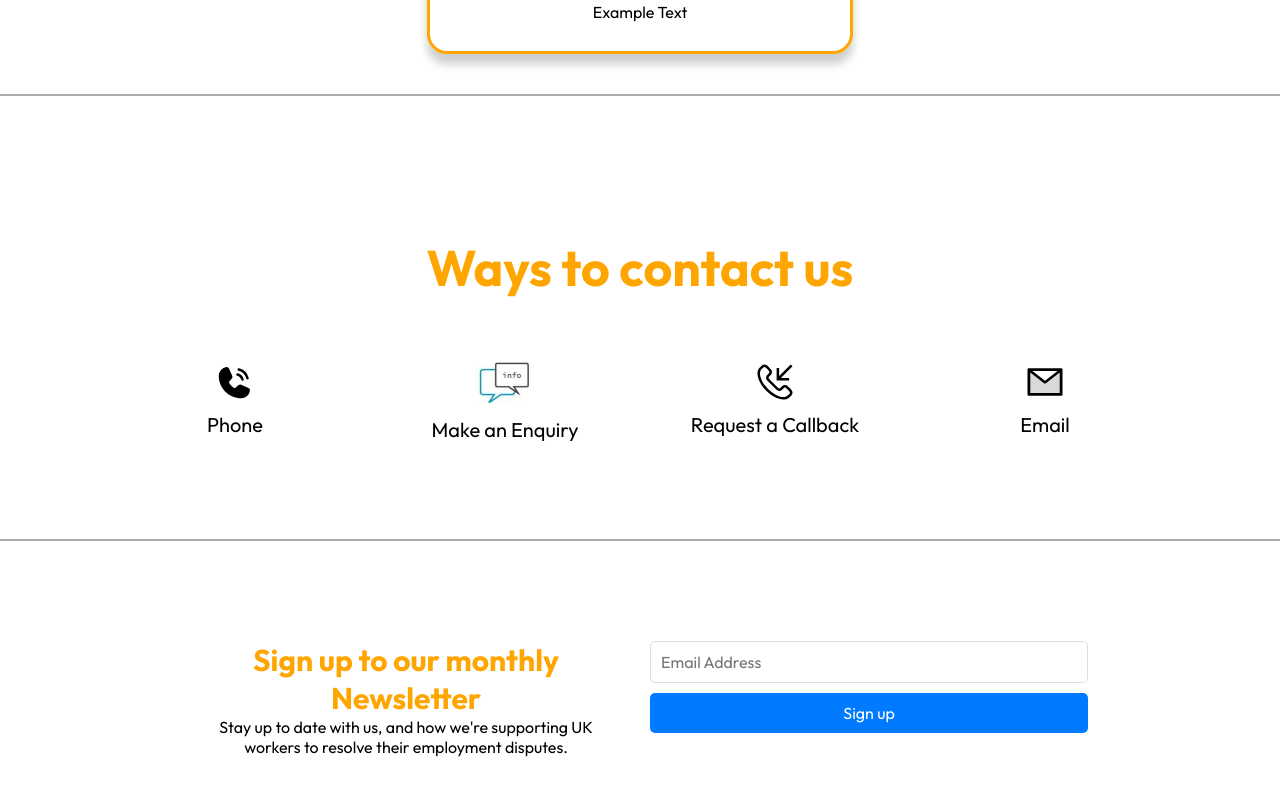
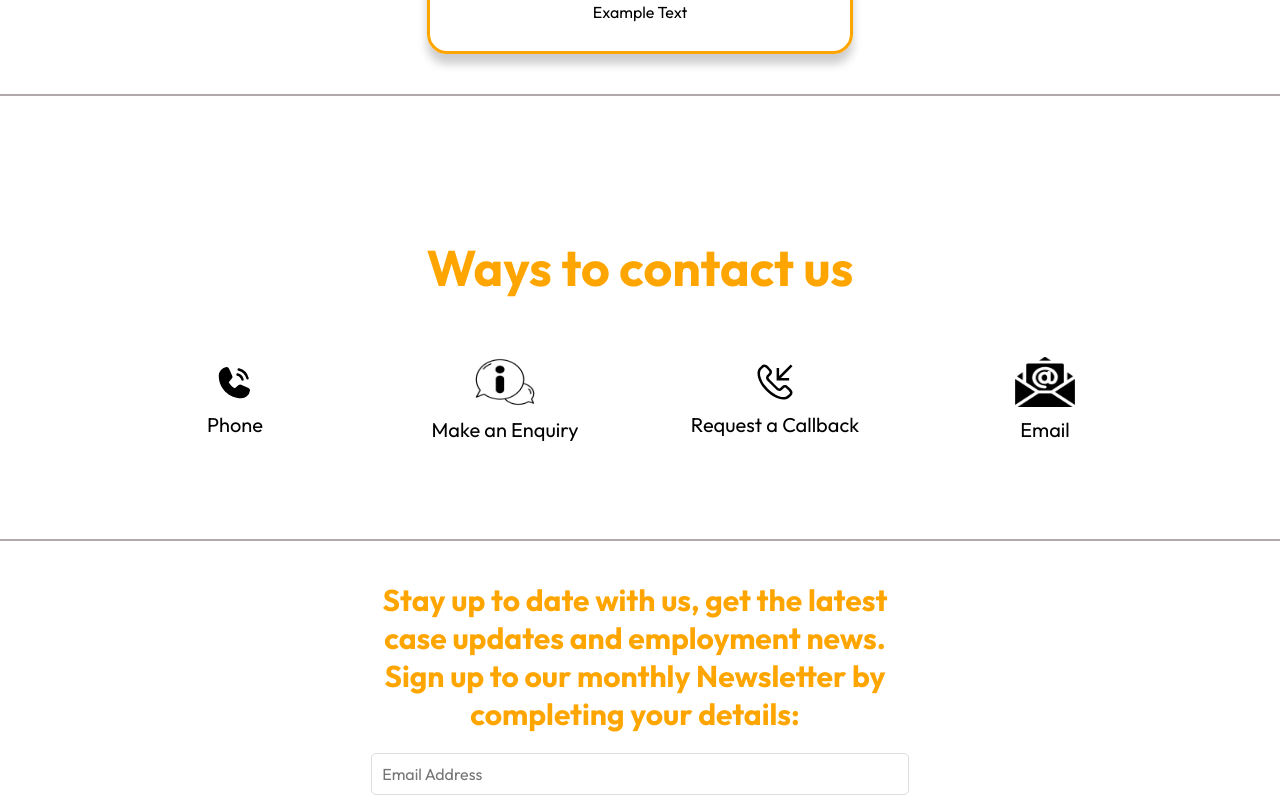
Before and after one commit to SabbirHossainRuet/myet-project, a React (Vite) app in the folder frontend/: page / in a window 1280 px wide. Shown: the part 3565-4362 px from the top of the page. Built offline with nearby package versions, Linux system fonts and the light colour scheme.

Commit message:
Update 7 31.08.24 home

```diff
--- a/frontend/src/assets/assets.js
+++ b/frontend/src/assets/assets.js
@@ -80,7 +80,7 @@ export const services = [
         name: "Option 1",
         price: 0,
         text: "30 Minute Appointment",
-        description: "If you'd like to talk to us about your case over Zoom/Teams or by Phone, please book in a FREE 30 minute appointment using the calendar link."
+        description: "If you'd like to talk to us about your case over Zoom/Teams or by Phone, please book in a FREE 30 minute appointment using the link."
     },
     {
         _id: "2",
--- a/frontend/src/components/Contact/Contact.jsx
+++ b/frontend/src/components/Contact/Contact.jsx
@@ -1,11 +1,12 @@
 import React, { useContext, useState } from 'react';
 import './Contact.css';
-import { AiTwotoneMail } from "react-icons/ai";
 import { VscCallIncoming } from "react-icons/vsc";
 import { PiPhoneCallFill } from "react-icons/pi";
 import { StoreContext } from "../Context/StoreContext";
 import InfoIcon from "../../assets/infoicon.jpg";
 import CallbackForm from '../Callbackform/CallbackForm';
+import Email from '../../assets/email.png';
+import About from '../../assets/about.png';
 
 const Contact = () => {
     const iconStyle = { fontSize: '40px' };
@@ -29,7 +30,6 @@ const Contact = () => {
                 <h3>Ways to contact us</h3>
                 <div className="contact-container-grid">
                     <div className="contact-item">
-
                         <PiPhoneCallFill style={iconStyle} />
                         <p>
                             <a style={{ textDecoration: 'none', color: 'inherit' }}>
@@ -38,18 +38,27 @@ const Contact = () => {
                         </p>
                     </div>
                     <div className="contact-item">
-                        <img src={InfoIcon} alt="" />
-                        <p onClick={handleEnquiryClick} style={{ cursor: 'pointer' }}>
+                        <img src={About} alt="" />
+                        <p onClick={handleEnquiryClick} style={{ cursor: 'pointer' }} onMouseEnter={(e) => {
+                            e.target.style.textDecoration = 'underline';
+                        }}
+                            onMouseLeave={(e) => {
+                                e.target.style.textDecoration = 'none';
+                            }}>
                             Make an Enquiry
                         </p>
                     </div>
                     <div className="contact-item">
                         <VscCallIncoming style={iconStyle} />
-
-                        <p onClick={handleCallbackClick} style={{ cursor: 'pointer' }}>Request a Callback</p>
+                        <p onClick={handleCallbackClick} style={{ cursor: 'pointer' }} onMouseEnter={(e) => {
+                            e.target.style.textDecoration = 'underline';
+                        }}
+                            onMouseLeave={(e) => {
+                                e.target.style.textDecoration = 'none';
+                            }}>Request a Callback</p>
                     </div>
                     <div className="contact-item">
-                        <AiTwotoneMail style={iconStyle} />
+                        <img src={Email} alt="" />
                         <p>
                             <a style={{ textDecoration: 'none', color: 'inherit' }}>
                                 Email
--- a/frontend/src/components/EmployeeServics/EmployeeServices.jsx
+++ b/frontend/src/components/EmployeeServics/EmployeeServices.jsx
@@ -8,7 +8,7 @@ const EmployeeServices = () => {
     const { employeeservices } = useContext(StoreContext);
     return (
         <div className='employee-services' id='employee-services'>
-            <p className='title'>Employment law is the only thing we do <br />everyday for everyone who needs us</p>
+            <p className='title'>Employment law is the only thing we do <br />Here everyday for everyone who needs us</p>
             <div className="employee-container">
                 <div className="employee-bundle">
                     {/* {employeeservices.map((employeeservices, index) => (
--- a/frontend/src/components/Newsletter/Newsletter.css
+++ b/frontend/src/components/Newsletter/Newsletter.css
@@ -6,7 +6,8 @@
 .news-container {
 
     display: flex;
-    margin: 100px 0px;
+    flex-direction: column;
+    margin: 0 auto;
     width: 100%;
     box-sizing: border-box;
     height: 100%;
@@ -15,7 +16,8 @@
 
 .news-container .left {
     display: inline-block;
-    width: 50%;
+    margin: 0 auto;
+    width: 60%;
     box-sizing: border-box;
     padding-right: 10px;
 }
@@ -24,7 +26,8 @@
 .news-container .right {
     display: flex;
     flex-direction: column;
-    width: 50%;
+    margin: 0 auto;
+    width: 60%;
     box-sizing: border-box;
     gap: 10px;
 }
--- a/frontend/src/components/Newsletter/Newsletter.jsx
+++ b/frontend/src/components/Newsletter/Newsletter.jsx
@@ -39,10 +39,10 @@ const NewsLetter = () => {
         <div className="newsletter" id="newsletter">
             <div className="news-container">
                 <div className="left">
-                    <h2 className="alt">Sign up to our monthly Newsletter</h2>
-                    <p style={{ textAlign: "center" }}>
+                    <h2 className="alt">Stay up to date with us, get the latest case updates and employment news.  Sign up to our monthly Newsletter by completing your details:</h2>
+                    {/* <p style={{ textAlign: "center" }}>
                         Stay up to date with us, and how we're supporting UK workers to resolve their employment disputes.
-                    </p>
+                    </p> */}
                 </div>
                 <div className="right">
                     {!isSubmitted ? (
```
Also changed, not shown: frontend/src/assets/about.png (added), frontend/src/assets/email.png (added).
